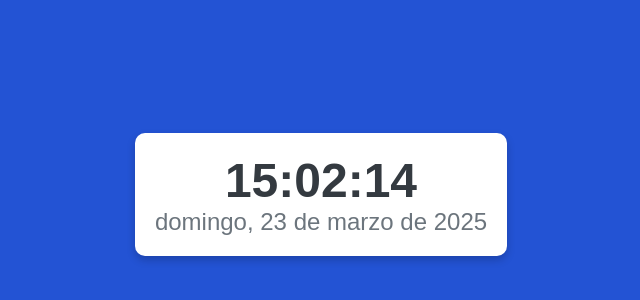
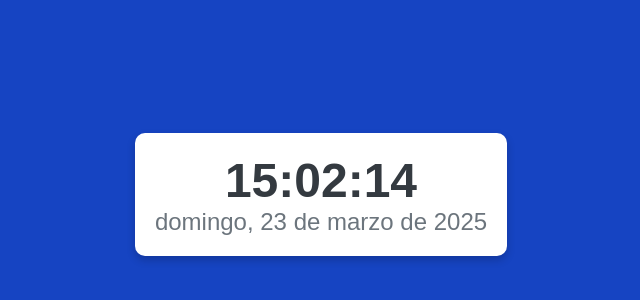
Before and after one commit to catire59/webpage_foder, a plain HTML site: page index.html in a window 1280 px wide. Shown: the part 206-506 px from the top of the page, without its empty margins (319-959 px from the left). Drawn offline with Linux system fonts and the light colour scheme.

Commit message:
Update styles.css

```diff
--- a/styles.css
+++ b/styles.css
@@ -5,7 +5,7 @@ body {
     justify-content: center;
     align-items: center;
     height: 100vh;
-    background-color:#2353d4;
+    background-color:#1644c2;
 }
 
 .container {
```
